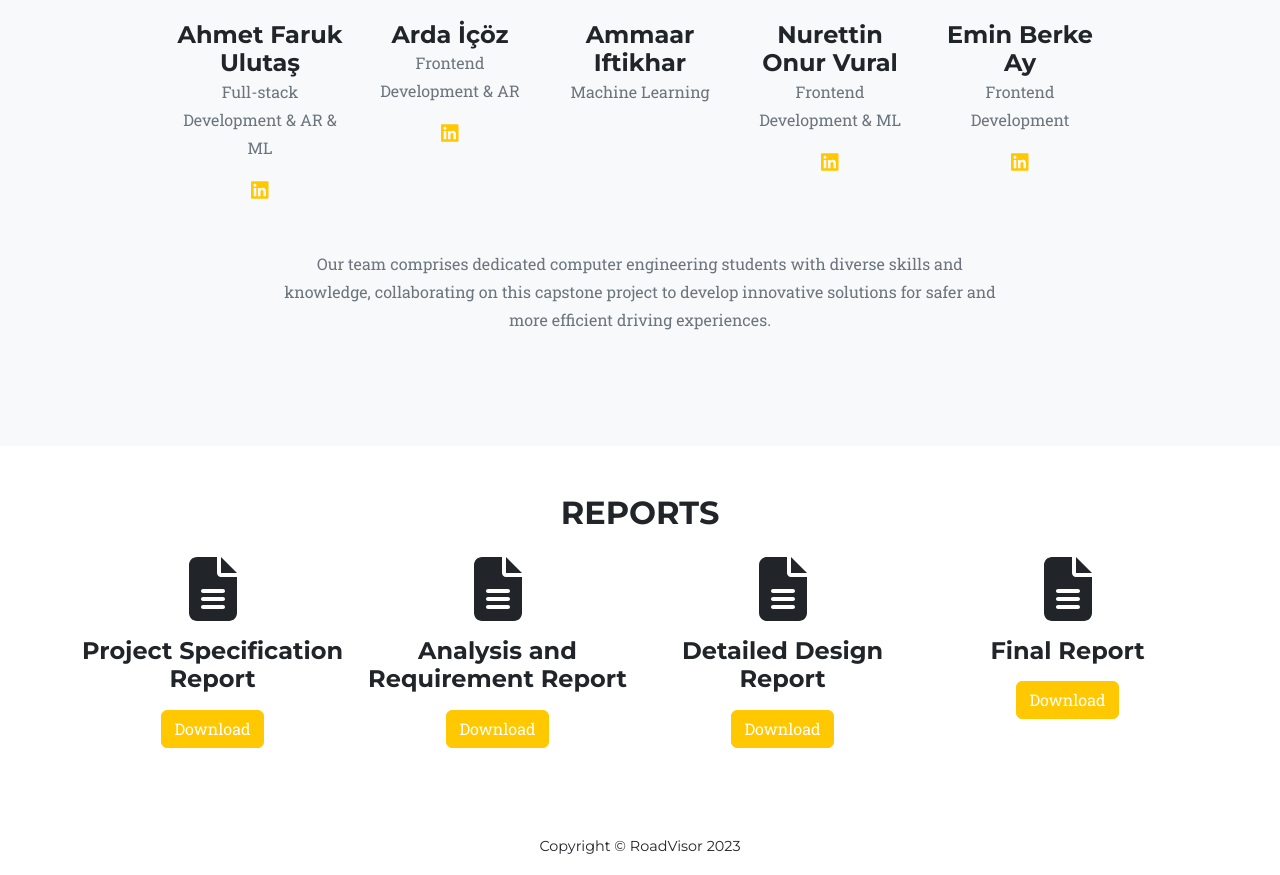
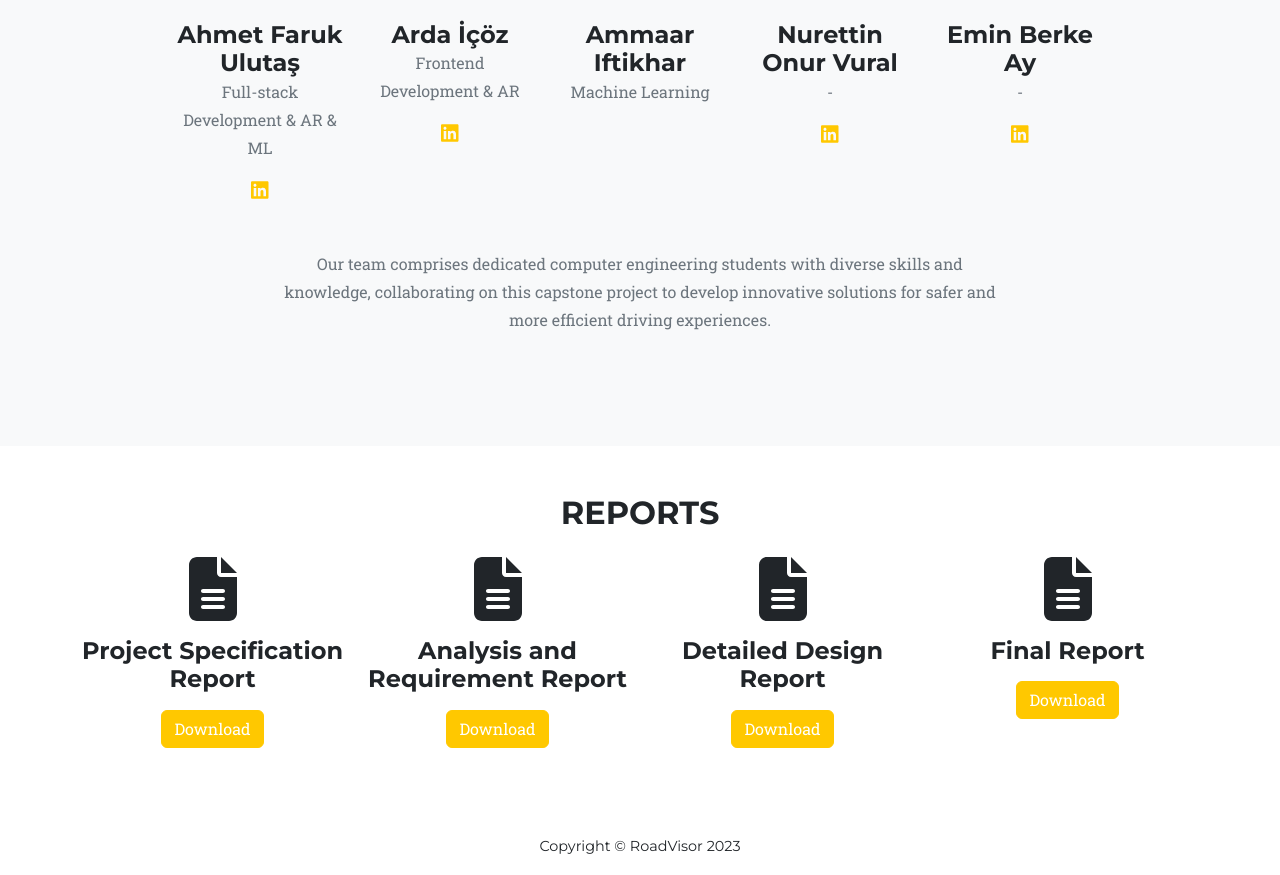
Before and after one commit to AmmaarIftikhar/roadvisor.github.io, a plain HTML site: page index.html in a window 1280 px wide. Shown: the part 2403-3278 px from the top of the page. Drawn offline with nearby package versions, Linux system fonts and the light colour scheme.

Commit message:
Update index.html

```diff
--- a/index.html
+++ b/index.html
@@ -125,7 +125,7 @@
                             <!-- d -->
                             <img class="mx-auto rounded-circle" src="assets/img/team/4.jpeg" alt="Nurettin Onur Vural" />
                             <h4>Nurettin Onur Vural</h4>
-                            <p class="text-muted">Frontend Development & ML</p>
+                            <p class="text-muted">-</p>
                             <a href="https://www.linkedin.com/in/onur-vural-696706220/" target="_blank"><i class="fab fa-linkedin fa-lg"></i></a>
                         </div>
                     </div>
@@ -134,7 +134,7 @@
                             <!-- e -->
                             <img class="mx-auto rounded-circle" src="assets/img/team/5.jpeg" alt="Emin Berke Ay" />
                             <h4>Emin Berke Ay</h4>
-                            <p class="text-muted">Frontend Development</p>
+                            <p class="text-muted">-</p>
                             <a href="https://www.linkedin.com/in/emin-berke-ay/" target="_blank"><i class="fab fa-linkedin fa-lg"></i></a>
                         </div>
                     </div>
```
